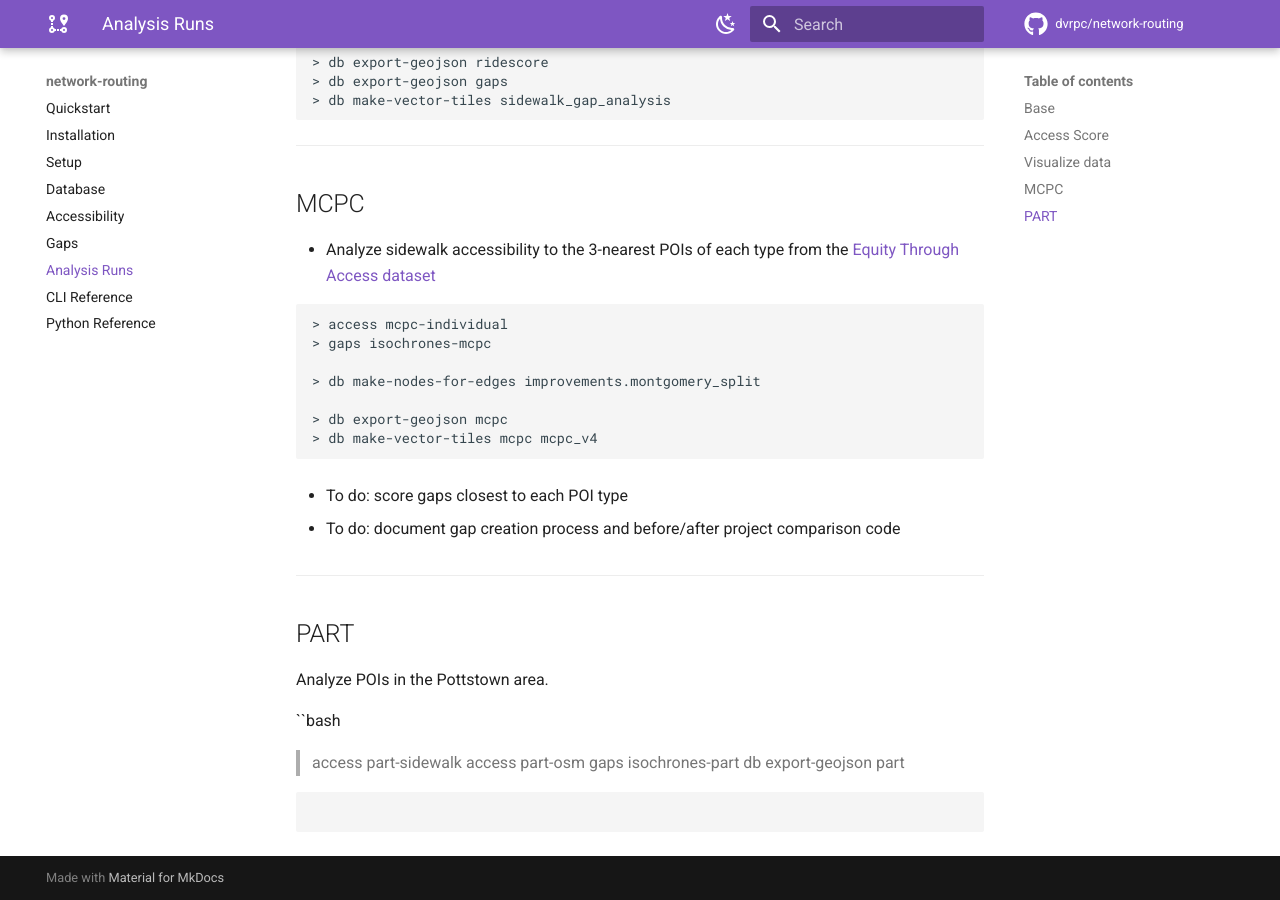
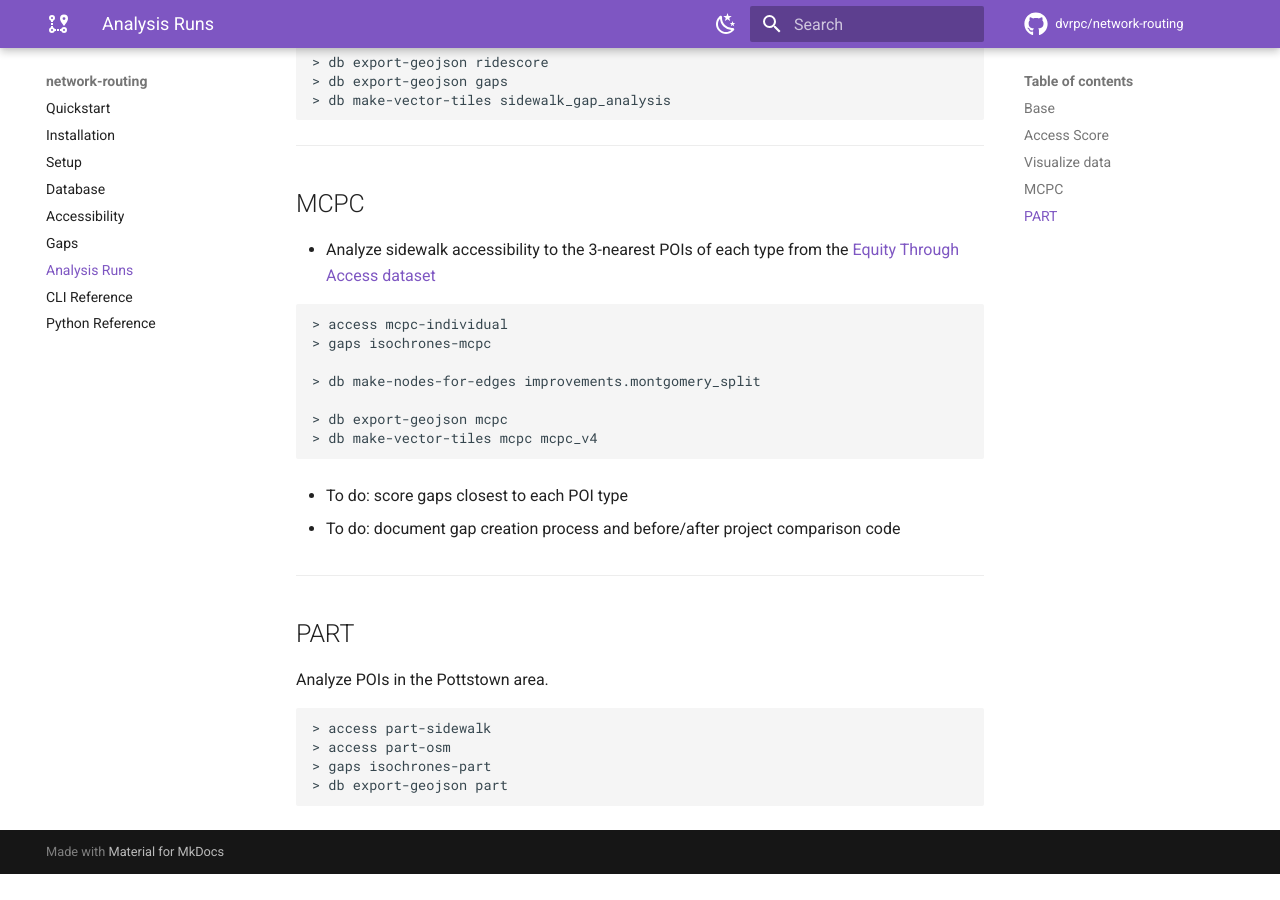
Before and after one commit to dvrpc/network-routing, an MkDocs documentation site: the page built from docs/analysis_runs.md, in a window 1280 px wide and 900 px high, scrolled down 1523 px. Built offline with MkDocs 1.6.1 and Material for MkDocs 9.7.7, drawn with Linux system fonts in a browser that asks for light colours; comment, search, counter and statistics services are not loaded; after the commit the page ends 2397 px from its top, so only the background shows below that.

Commit message:
fix formatting

````diff
--- a/docs/analysis_runs.md
+++ b/docs/analysis_runs.md
@@ -99,7 +99,7 @@
 
 Analyze POIs in the Pottstown area.
 
-``bash
+```bash
 
 > access part-sidewalk
 > access part-osm
@@ -107,5 +107,3 @@ Analyze POIs in the Pottstown area.
 > db export-geojson part
 
 ```
-
-```
````
